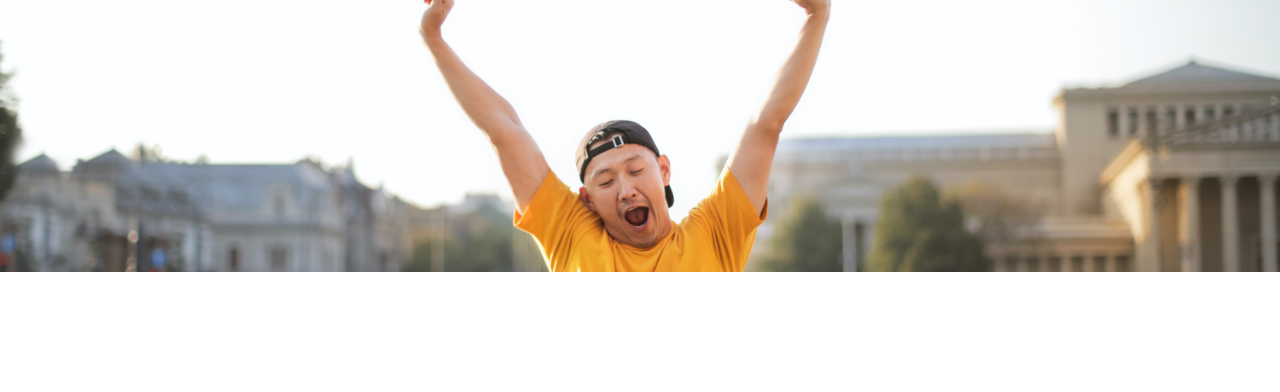
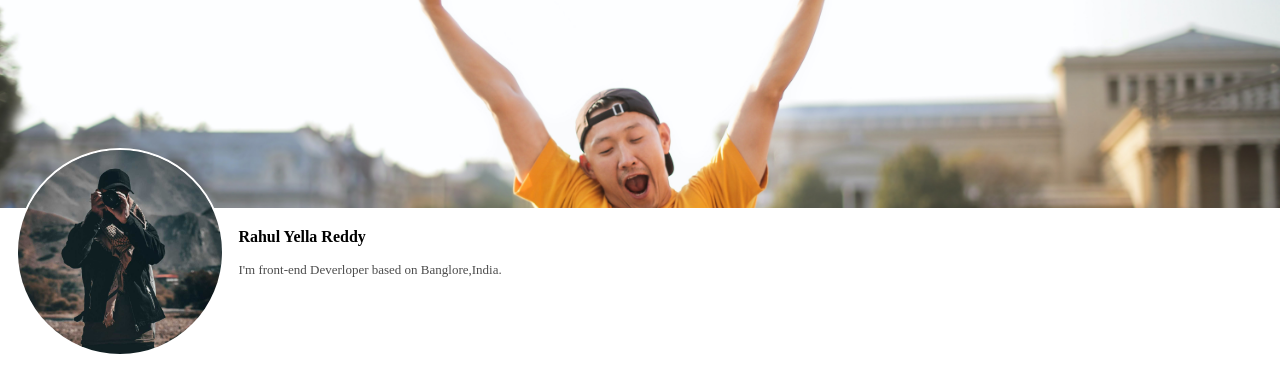
Before and after one commit to rahulreddyRR/rahulreddy.github.com, a React (Create React App) app: page / in a window 1280 px wide. Shown: the top 392 px of the page. Built offline with nearby package versions, Linux system fonts and the light colour scheme.

Commit message:
added profile and about

```diff
--- a/src/components/Homepage/Banner/Banner.module.scss
+++ b/src/components/Homepage/Banner/Banner.module.scss
@@ -1,5 +1,5 @@
 .bannerimg{
     width: 100%;
-    height: 17rem;
+    height: 13rem;
     object-fit: cover;
 }
--- a/src/components/Homepage/Banner/Banner.tsx
+++ b/src/components/Homepage/Banner/Banner.tsx
@@ -2,7 +2,7 @@ import React from 'react';
 import BannerImg from '../../../assets/Images/Banner.jpg';
 import styles from './Banner.module.scss';
 
-const Homepage = () => {
+const Banner = () => {
   return (
     <>
       <img src={BannerImg} alt="Banner" className={styles.bannerimg} />
@@ -10,4 +10,4 @@ const Homepage = () => {
   );
 };
 
-export default Homepage;
+export default Banner;
--- a/src/components/Homepage/Homepage.tsx
+++ b/src/components/Homepage/Homepage.tsx
@@ -1,12 +1,15 @@
 import React from 'react';
 import { Container, Grid } from '@mui/material';
 import Banner from './Banner/Banner';
+import Profile from './profile/Profile';
+// import { Link } from 'react-router-dom';
 
 const Homepage = () => {
   return (
     <Container disableGutters={true} maxWidth="xl">
       <Grid sm={12} md={12} lg={12} xl={12}>
         <Banner />
+        <Profile />
       </Grid>
     </Container>
   );
--- /dev/null
+++ b/src/components/Homepage/profile/Profile.module.scss
@@ -0,0 +1,39 @@
+.profile {
+    display: flex;
+
+    &__pic {
+        width: 13rem;
+        height: 13rem;
+        border-radius: 50%;
+        border: 2px solid white;
+        translate: 0 -4rem;
+        margin-left: 1rem;
+        object-fit: cover;
+        box-sizing: border-box;
+
+        @media screen and (max-width : 375px) {
+            width: 8rem;
+            height: 8rem;
+            translate: 0 -2rem;
+            aspect-ratio: 12/12;
+        }
+    }
+
+    &_about {
+        margin-left: 0.9rem;
+
+        &__name {
+            font-weight: bold;
+            font-family: 'sans-serif';
+        }
+
+        &__line {
+            font-size: small;
+            opacity: 0.7;
+            font-family: 'sans-serif';
+        }
+    }
+
+    &_social_network {}
+
+}
--- /dev/null
+++ b/src/components/Homepage/profile/Profile.tsx
@@ -0,0 +1,32 @@
+/* eslint-disable react/no-unescaped-entities */
+// import { FontAwesomeIcon } from '@fortawesome/react-fontawesome';
+// import { Button } from '@mui/material';
+import React from 'react';
+import ProfilePic from '../../../assets/Images/ProfilePicture.jpeg';
+import styles from './Profile.module.scss';
+// import { faInfo } from '@fortawesome/free-solid-svg-icons/faInfo';
+
+const Profile = () => {
+  return (
+    <div className={styles.profile}>
+      <img src={ProfilePic} alt="profile_pic" className={styles.profile__pic} />
+      <div className={styles.profile_about}>
+        <p className={styles.profile_about__name}>Rahul Yella Reddy</p>
+        <p className={styles.profile_about__line}>
+          I'm front-end Deverloper based on Banglore,India.
+        </p>
+      </div>
+      {/* <div className={styles.profile_social_network}>
+        <Button>gitHub</Button>
+        <Button
+          variant="contained"
+          startIcon={<FontAwesomeIcon icon={faInfo} />}
+        >
+          Example
+        </Button>
+      </div> */}
+    </div>
+  );
+};
+
+export default Profile;
```
Also changed, not shown: src/assets/Images/ProfilePicture.jpeg (added).
